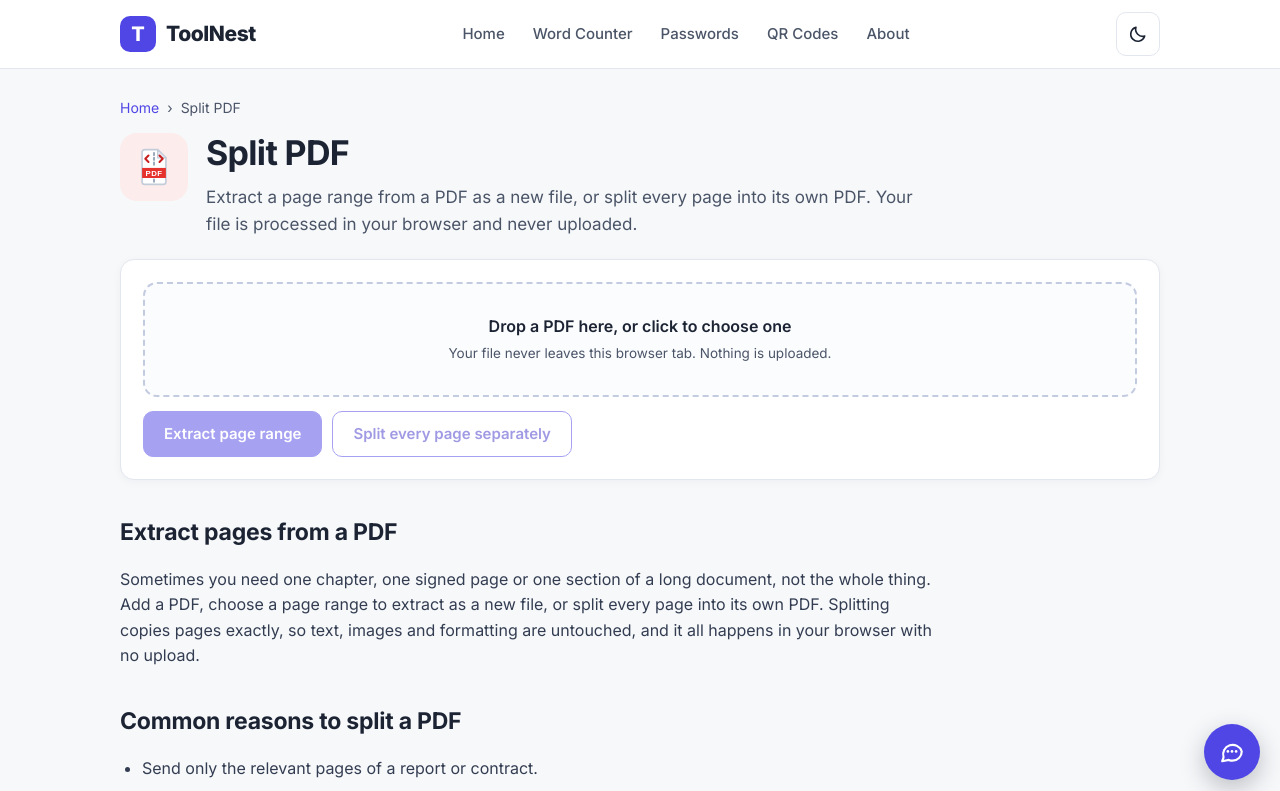
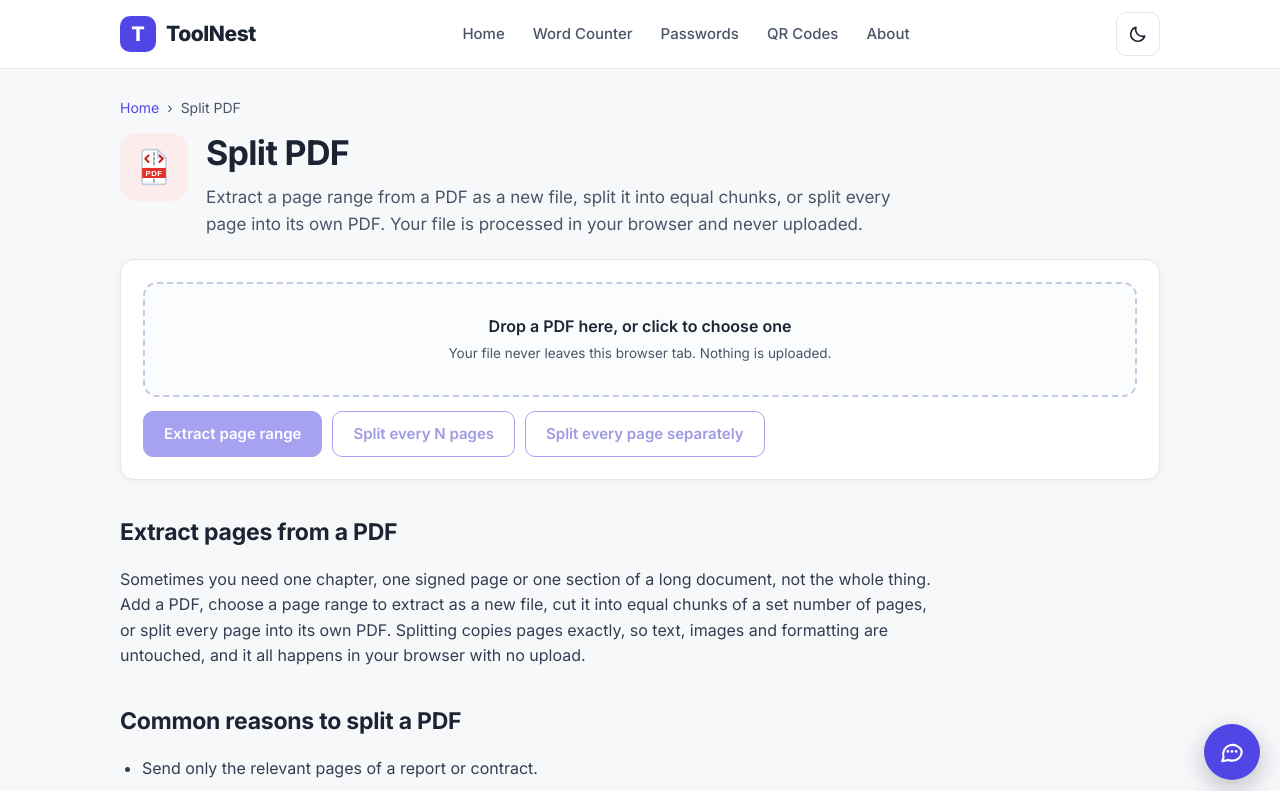
Before and after one commit to saurav73/ToolNest, a React (Vite) app: page /split-pdf in a window 1280 px wide. Shown: the top 791 px of the page. Built offline with nearby package versions, Linux system fonts and the light colour scheme.

Commit message:
Split PDF: split every N pages into equal chunks with ZIP download (competitor parity)

```diff
--- a/src/data/tools.js
+++ b/src/data/tools.js
@@ -205,8 +205,8 @@ export const TOOLS = [
     path: '/split-pdf',
     name: 'Split PDF',
     category: 'PDF Tools',
-    blurb: 'Extract a page range from a PDF, or save every page as its own file.',
-    keywords: 'split pdf, extract pdf pages, separate pdf',
+    blurb: 'Extract a page range from a PDF, split it into equal chunks of a set number of pages, or save every page as its own file.',
+    keywords: 'split pdf, extract pdf pages, separate pdf, split pdf into parts, split pdf every n pages',
   },
   {
     slug: 'jpg-to-pdf',
--- a/src/pages/tools/SplitPdf.jsx
+++ b/src/pages/tools/SplitPdf.jsx
@@ -9,6 +9,10 @@ const FAQS = [
   {
     q: 'How do page ranges work?',
     a: 'Type the first and last page you want, counting from 1. Extracting pages 3 to 5 from a 10-page document creates a new 3-page PDF with the original quality and formatting. Leave the range at the full document and you simply get a copy.',
+  },
+  {
+    q: 'Can I split a PDF into equal chunks?',
+    a: 'Yes. Set the pages per file, for example 2, and the tool cuts the document into equal parts: a 10-page PDF becomes 5 files of 2 pages each. The parts are packed into a single ZIP download, so you save one file instead of many separate downloads. The last part is shorter when the page count does not divide evenly.',
   },
   {
     q: 'What does "every page separately" do?',
@@ -30,7 +34,8 @@ const CONTENT = (
     <p>
       Sometimes you need one chapter, one signed page or one section of a long
       document, not the whole thing. Add a PDF, choose a page range to extract as a
-      new file, or split every page into its own PDF. Splitting copies pages
+      new file, cut it into equal chunks of a set number of pages, or split every
+      page into its own PDF. Splitting copies pages
       exactly, so text, images and formatting are untouched, and it all happens in
       your browser with no upload.
     </p>
@@ -46,7 +51,7 @@ const CONTENT = (
     </p>
     <h2>How splitting works under the hood</h2>
     <p>
-      When you select a file, your browser reads it into memory and opens it with pdf-lib, an open source JavaScript library that runs on your device. The tool counts the pages, then copies only the pages you asked for into a brand new PDF document. That copy process matters for quality. The text, images, and layout for each selected page are carried across unchanged, so a page that was sharp and searchable in the original stays that way in the extract. Nothing is rendered as a picture and nothing is uploaded. For the every page separately option, the same step is repeated once per page, creating single page files your browser downloads one after another. A 20 page report splits in a moment, while a 300 page scanned book will take longer and use more memory, especially on a phone.
+      When you select a file, your browser reads it into memory and opens it with pdf-lib, an open source JavaScript library that runs on your device. The tool counts the pages, then copies only the pages you asked for into a brand new PDF document. That copy process matters for quality. The text, images, and layout for each selected page are carried across unchanged, so a page that was sharp and searchable in the original stays that way in the extract. Nothing is rendered as a picture and nothing is uploaded. For the every page separately option, the same step is repeated once per page, creating single page files your browser downloads one after another. A 20 page report splits in a moment, while a 300 page scanned book will take longer and use more memory, especially on a phone. For the equal chunks option, the same step is repeated once per chunk and the parts are packed into a single ZIP download, so you save one file instead of many separate downloads.
     </p>
     <h2>Practical tips for accurate splits</h2>
     <ul>
@@ -77,15 +82,18 @@ export default function SplitPdf() {
   const [pageCount, setPageCount] = useState(0);
   const [from, setFrom] = useState(1);
   const [to, setTo] = useState(1);
+  const [chunkSize, setChunkSize] = useState(2);
   const [busy, setBusy] = useState(false);
   const [action, setAction] = useState('');
   const [status, setStatus] = useState(null);
   const [result, setResult] = useState(null);
+  const [chunkResult, setChunkResult] = useState(null);
 
   const onFiles = async (files) => {
     const f = files[0];
     setStatus(null);
     setResult(null);
+    setChunkResult(null);
     setFile(null);
     setPageCount(0);
     try {
@@ -114,6 +122,7 @@ export default function SplitPdf() {
     setAction('range');
     setStatus(null);
     setResult(null);
+    setChunkResult(null);
     try {
       const src = await loadSource();
       const out = await PDFDocument.create();
@@ -143,6 +152,7 @@ export default function SplitPdf() {
     setAction('every');
     setStatus(null);
     setResult(null);
+    setChunkResult(null);
     try {
       const src = await loadSource();
       const base = file.name.replace(/\.pdf$/i, '');
@@ -163,14 +173,57 @@ export default function SplitPdf() {
     setAction('');
   };
 
+  const splitEveryN = async () => {
+    if (!file) return;
+    const n = Math.max(1, Math.min(chunkSize || 2, pageCount));
+    const started = Date.now();
+    setBusy(true);
+    setAction('chunks');
+    setStatus(null);
+    setResult(null);
+    setChunkResult(null);
+    try {
+      const src = await loadSource();
+      const JSZip = (await import('jszip')).default;
+      const zip = new JSZip();
+      const base = file.name.replace(/\.pdf$/i, '');
+      let count = 0;
+      for (let s = 0; s < pageCount; s += n) {
+        const e = Math.min(s + n - 1, pageCount - 1);
+        const out = await PDFDocument.create();
+        const indices = [];
+        for (let i = s; i <= e; i += 1) indices.push(i);
+        const pages = await out.copyPages(src, indices);
+        pages.forEach((p) => out.addPage(p));
+        const saved = await out.save();
+        zip.file(`${base}-pages-${s + 1}-to-${e + 1}.pdf`, saved);
+        count += 1;
+      }
+      const blob = await zip.generateAsync({ type: 'blob' });
+      await holdAtLeast(started);
+      setChunkResult({
+        blob,
+        name: 'split-pdfs.zip',
+        count,
+        perFile: n,
+        pages: pageCount,
+        size: blob.size,
+      });
+    } catch (e) {
+      setStatus({ ok: false, msg: 'Splitting failed. The file may be damaged or encrypted.' });
+    }
+    setBusy(false);
+    setAction('');
+  };
+
   return (
     <ToolLayout
       slug="split-pdf"
       path="/split-pdf"
       title="Split PDF: Extract Pages from Any PDF File | ToolNest"
-      description="Split a PDF by extracting a page range, or save every page as its own file. Runs in your browser, no upload, pages copied exactly."
+      description="Split a PDF into equal chunks, extract a page range, or save every page as its own file. Runs in your browser, no upload."
       h1="Split PDF"
-      intro="Extract a page range from a PDF as a new file, or split every page into its own PDF. Your file is processed in your browser and never uploaded."
+      intro="Extract a page range from a PDF as a new file, split it into equal chunks, or split every page into its own PDF. Your file is processed in your browser and never uploaded."
       faqs={FAQS}
       content={CONTENT}
     >
@@ -190,12 +243,16 @@ export default function SplitPdf() {
               <label htmlFor="split-to">To page</label>
               <input id="split-to" type="text" inputMode="numeric" value={to} onChange={(e) => setTo(parseInt(e.target.value, 10) || 1)} />
             </div>
+            <div className="field">
+              <label htmlFor="split-chunk">Pages per file</label>
+              <input id="split-chunk" type="text" inputMode="numeric" value={chunkSize} onChange={(e) => setChunkSize(parseInt(e.target.value, 10) || 2)} />
+            </div>
           </div>
         </>
       )}
 
       {status && <div className={`message ${status.ok ? 'ok' : 'err'}`}>{status.msg}</div>}
-      {busy && <ProcessingNote label={action === 'every' ? 'Splitting every page...' : 'Extracting your pages...'} />}
+      {busy && <ProcessingNote label={action === 'every' ? 'Splitting every page...' : action === 'chunks' ? 'Splitting into equal parts...' : 'Extracting your pages...'} />}
       {result && !busy && (
         <SuccessDownload
           message={`Your pages have been extracted into a new PDF (${result.pages} page${result.pages === 1 ? '' : 's'}, ${formatBytes(result.size)}). Click Download to save it.`}
@@ -203,9 +260,19 @@ export default function SplitPdf() {
           onDownload={() => downloadBlob(result.blob, result.name)}
         />
       )}
+      {chunkResult && !busy && (
+        <SuccessDownload
+          message={`Your PDF has been split into ${chunkResult.count} files of up to ${chunkResult.perFile} pages each (${chunkResult.pages} pages total, ${formatBytes(chunkResult.size)} as a ZIP). Click Download to save them all in one file.`}
+          buttonLabel="Download split PDFs as ZIP"
+          onDownload={() => downloadBlob(chunkResult.blob, chunkResult.name)}
+        />
+      )}
       <div className="btn-row">
         <button type="button" className="btn" onClick={extractRange} disabled={busy || !file}>
           {busy && action === 'range' ? <BusyLabel label="Extracting your pages..." /> : 'Extract page range'}
+        </button>
+        <button type="button" className="btn secondary" onClick={splitEveryN} disabled={busy || !file}>
+          {busy && action === 'chunks' ? <BusyLabel accent label="Splitting into equal parts..." /> : 'Split every N pages'}
         </button>
         <button type="button" className="btn secondary" onClick={splitEvery} disabled={busy || !file}>
           {busy && action === 'every' ? <BusyLabel accent label="Splitting every page..." /> : 'Split every page separately'}
```
